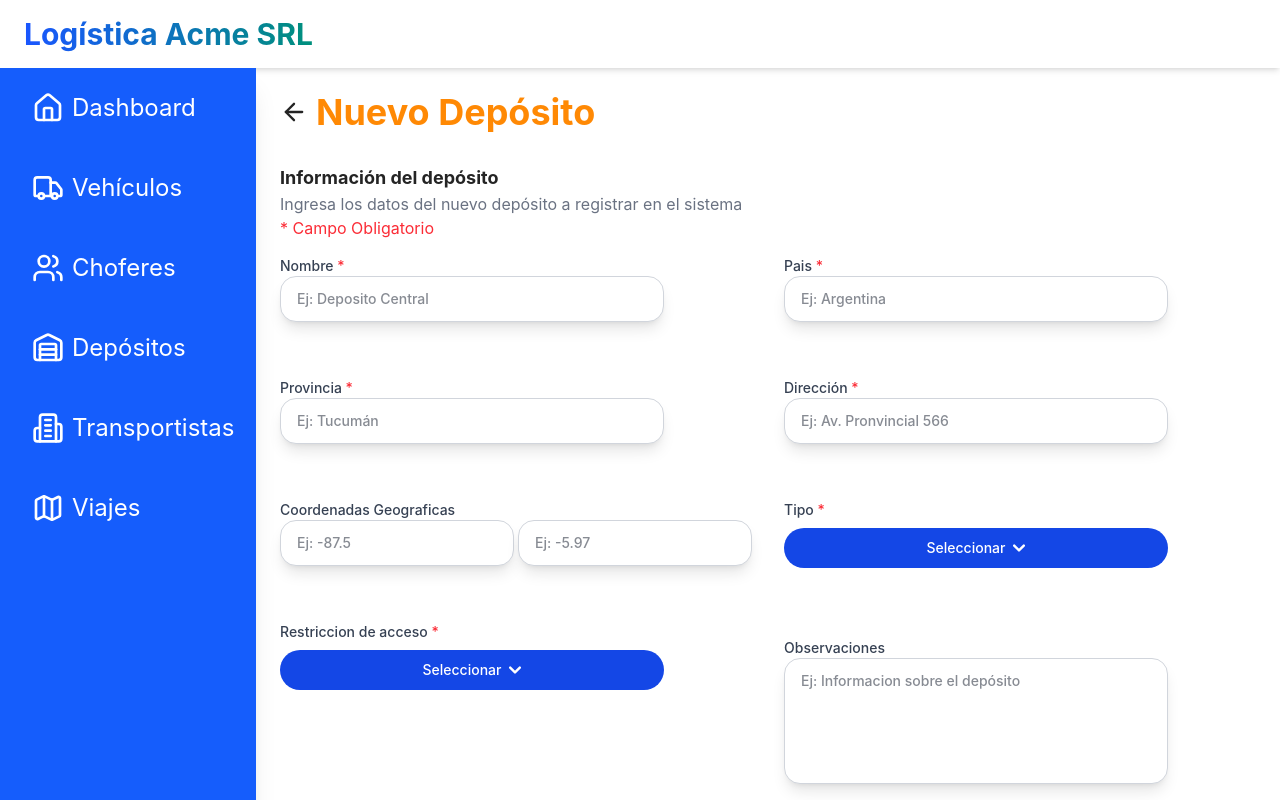
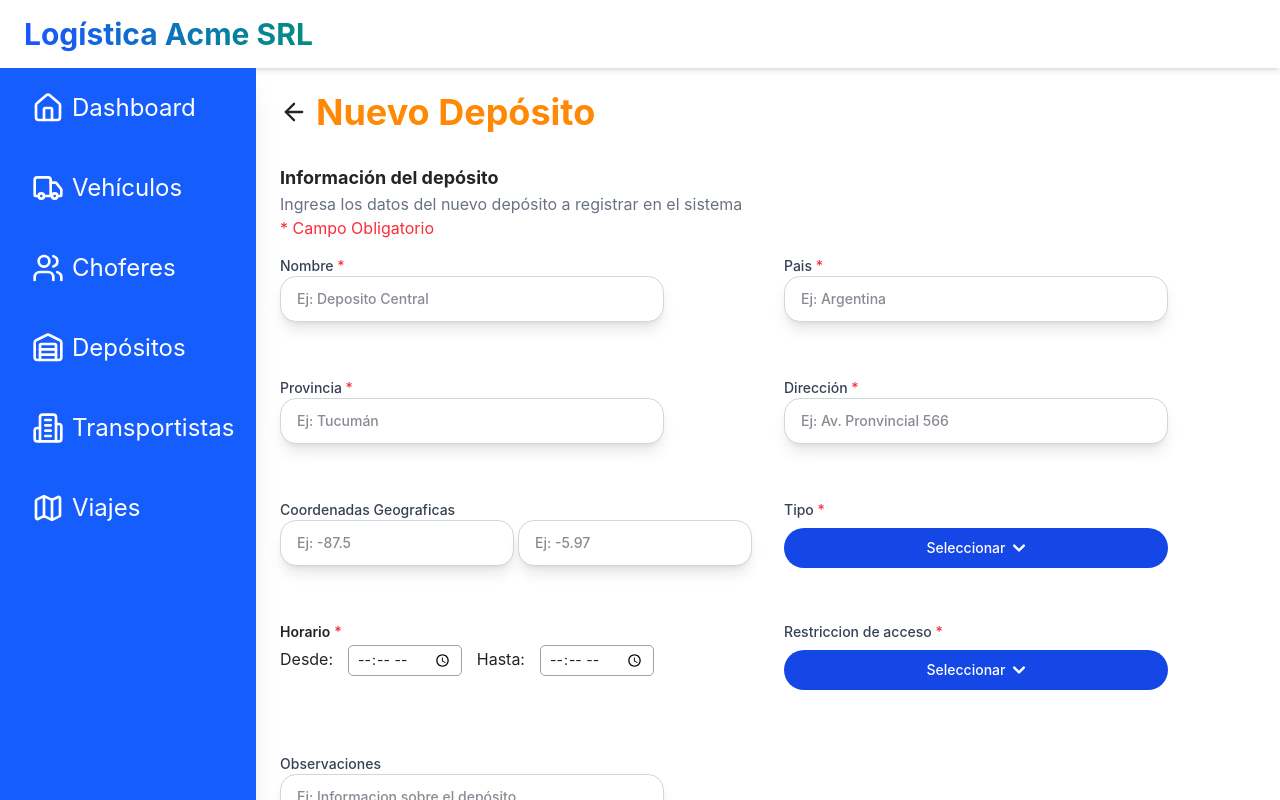
Before and after one commit to DesApp-2025c1-Grupo-5/viajes-frontend, a React (Vite) app: page /nuevoDeposito in a window 1280 px wide. Shown: the top 800 px of the page. Built offline with nearby package versions, Linux system fonts and the light colour scheme.

Commit message:
Se agregó Horario al formulario de registro de Nuevo Depósito

```diff
--- /dev/null
+++ b/src/components/TimePicker.jsx
@@ -0,0 +1,27 @@
+const TimePicker = (props) => {
+  return (
+    <div className="flex flex-col gap-1 mt-4">
+      <label htmlFor={props.id} className="text-sm font-semibold">
+        {props.title}
+        {props.required && <span className="text-red-500 ml-1">*</span>}
+      </label>
+      <div>
+        <p className="inline mr-4">Desde:</p>
+        <input
+          type="time"
+          id={`${props.id}-time`}
+          className="px-2 py-1 rounded outline outline-gray-400 cursor-pointer text-sm"
+          />
+        <p className="inline mx-4">Hasta:</p>
+        <input
+          type="time"
+          id={`${props.id}-time`}
+          className="px-2 py-1 rounded outline outline-gray-400 cursor-pointer text-sm"
+        />
+      </div>
+    </div>
+  )
+
+}
+
+export default TimePicker;
--- a/src/pages/nuevoPages/NuevoDepositoPage.jsx
+++ b/src/pages/nuevoPages/NuevoDepositoPage.jsx
@@ -5,6 +5,7 @@ import TitleNew from "../../components/TitleNew";
 import FormTitle from "../../components/FormTitle";
 import Input from "../../components/Input";
 import DropdownButton from "../../components/DropDownButton";
+import TimePicker from "../../components/TimePicker";
 import TextArea from "../../components/TextArea";
 import FormButtonCancel from "../../components/FormButtonCancel";
 import FormButtonSave from "../../components/FormButtonSave";
@@ -63,6 +64,7 @@ const NuevoDepositoPage = () => {
               ></Input>
             </div>
             <DropdownButton titulo="Tipo" required={true}></DropdownButton>
+            <TimePicker title="Horario" required={true}></TimePicker>
             <DropdownButton titulo="Restriccion de acceso"  required={true} />
             <TextArea
               placeholder="Ej: Informacion sobre el depósito"
```
